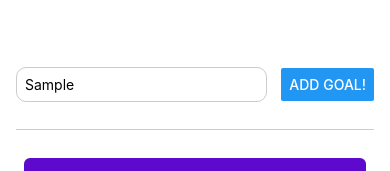
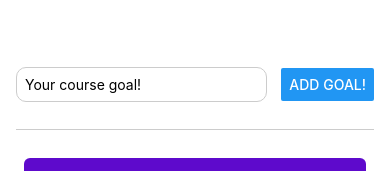
Before and after one commit to herberthkagiya/Learning-Goals, a React Native app: screen / in a window 390 px wide. Both pictures are taken after typing "Sample" into the empty fields and a click on the button "ADD GOAL!". Shown: the top 171 px of the page. Built offline with nearby package versions, Linux system fonts and the light colour scheme.

Commit message:
GoalInput component and Goal component created

```diff
--- a/App.js
+++ b/App.js
@@ -1,55 +1,41 @@
 import { useState } from 'react';
+
 import {
   StyleSheet,
-  Text,
   View,
   Button,
   TextInput,
   FlatList
 } from 'react-native';
 
+import GoalItem from './components/GoalItem';
+import GoalInput from './components/GoalInput';
+
 
 export default function App() {
 
-  const [enteredGoalText, setEnteredGoalText] = useState('')
+
   const [courseGoals, setCourseGoals] = useState([]);
 
 
-  function goalInputHandler(enteredText){
-    setEnteredGoalText(enteredText);
-  }
-
-  function addGoalHandler(){
+  function addGoalHandler(enteredGoalText){
     setCourseGoals(currentCourseGoals => [...currentCourseGoals, enteredGoalText]);
   }
-
 
 
   return (
     <View style={styles.appContainer}>
 
-      <View style={styles.inputContainer}>
-        <TextInput
-          placeholder='Your course goal!'
-          style={styles.textInput}
-          onChangeText={goalInputHandler}/>
-
-        <Button
-          title='Add Goal!'
-          onPress={addGoalHandler}/>
-      </View>
-
+      <GoalInput onAddGoal={addGoalHandler}/>
 
       <View style={styles.goalsContainer}>
+
           <FlatList
             data={courseGoals}
             renderItem={ (itemData) => {
-              return (
-                <View style={styles.goalItem}>
-                  <Text style={styles.goalText} key={itemData.index}>{itemData.item}</Text>
-                </View>
-              )
+              return <GoalItem index={itemData.index} text={itemData.item}/>;
           }} />
+
       </View>
 
     </View>
@@ -63,38 +49,9 @@ const styles = StyleSheet.create({
     paddingHorizontal: 16
   },
 
-  inputContainer: {
-    flex: 1,
-    flexDirection: 'row',
-    justifyContent: 'space-between',
-    alignItems: 'center',
-    paddingBottom: 10,
-    borderBottomWidth: 1,
-    borderBottomColor: '#cccccc'
-  },
-
-  textInput: {
-    borderWidth: 1,
-    borderColor: '#cccccc',
-    width: '70%',
-    marginRight: 8,
-    padding: 8,
-    borderRadius: 10
-  },
 
   goalsContainer: {
     flex: 10,
     marginTop: 20
   },
-
-  goalItem: {
-    margin: 8,
-    padding: 12,
-    borderRadius: 6,
-    backgroundColor: '#5e0acc'
-  },
-
-  goalText: {
-    color: 'white'
-  }
 });
--- /dev/null
+++ b/components/GoalInput.js
@@ -0,0 +1,64 @@
+import {
+    View,
+    TextInput,
+    Button,
+    StyleSheet
+} from 'react-native';
+
+import { useState } from 'react';
+
+
+function GoalInput(props) {
+
+    const [enteredGoalText, setEnteredGoalText] = useState('')
+
+    function goalInputHandler(enteredText){
+        setEnteredGoalText(enteredText);
+    }
+
+    function addGoalHandler(){
+        props.onAddGoal(enteredGoalText);
+        setEnteredGoalText('');
+    }
+
+
+    return (
+        <View style={styles.inputContainer}>
+            <TextInput
+                placeholder='Your course goal!'
+                style={styles.textInput}
+                onChangeText={goalInputHandler}
+                value={enteredGoalText}/>
+
+            <Button
+                title='Add Goal!'
+                onPress={addGoalHandler}/>
+        </View>
+    );
+}
+
+
+
+
+export default GoalInput;
+
+const styles = StyleSheet.create({
+    inputContainer: {
+        flex: 1,
+        flexDirection: 'row',
+        justifyContent: 'space-between',
+        alignItems: 'center',
+        paddingBottom: 10,
+        borderBottomWidth: 1,
+        borderBottomColor: '#cccccc'
+      },
+
+      textInput: {
+        borderWidth: 1,
+        borderColor: '#cccccc',
+        width: '70%',
+        marginRight: 8,
+        padding: 8,
+        borderRadius: 10
+      },
+});
--- /dev/null
+++ b/components/GoalItem.js
@@ -0,0 +1,28 @@
+import {
+    StyleSheet,
+    View,
+    Text
+} from "react-native";
+
+function GoalItem(props) {
+    return(
+        <View style={styles.goalItem}>
+            <Text style={styles.goalText} key={props.index}>{props.text}</Text>
+        </View>
+    );
+}
+
+export default GoalItem;
+
+const styles = StyleSheet.create({
+    goalItem: {
+        margin: 8,
+        padding: 12,
+        borderRadius: 6,
+        backgroundColor: '#5e0acc'
+    },
+
+    goalText: {
+        color: 'white'
+    }
+});
```
